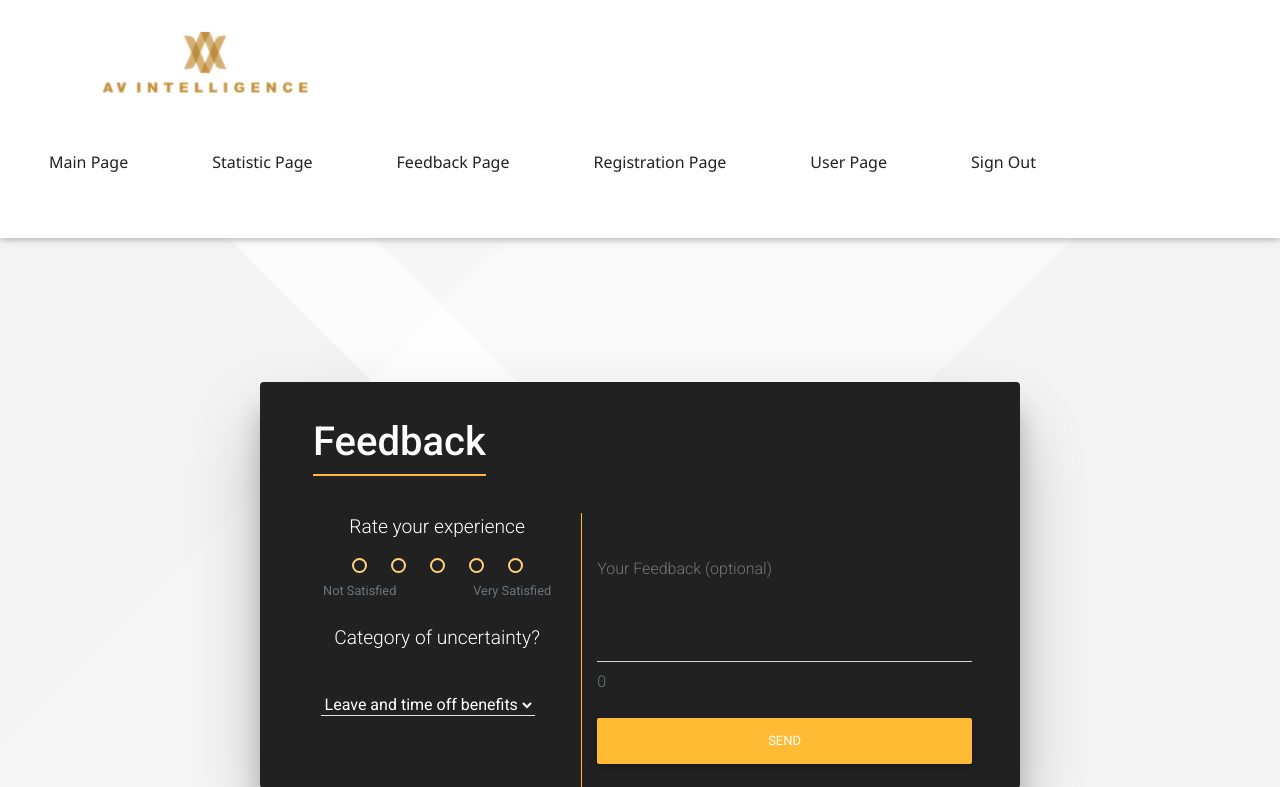
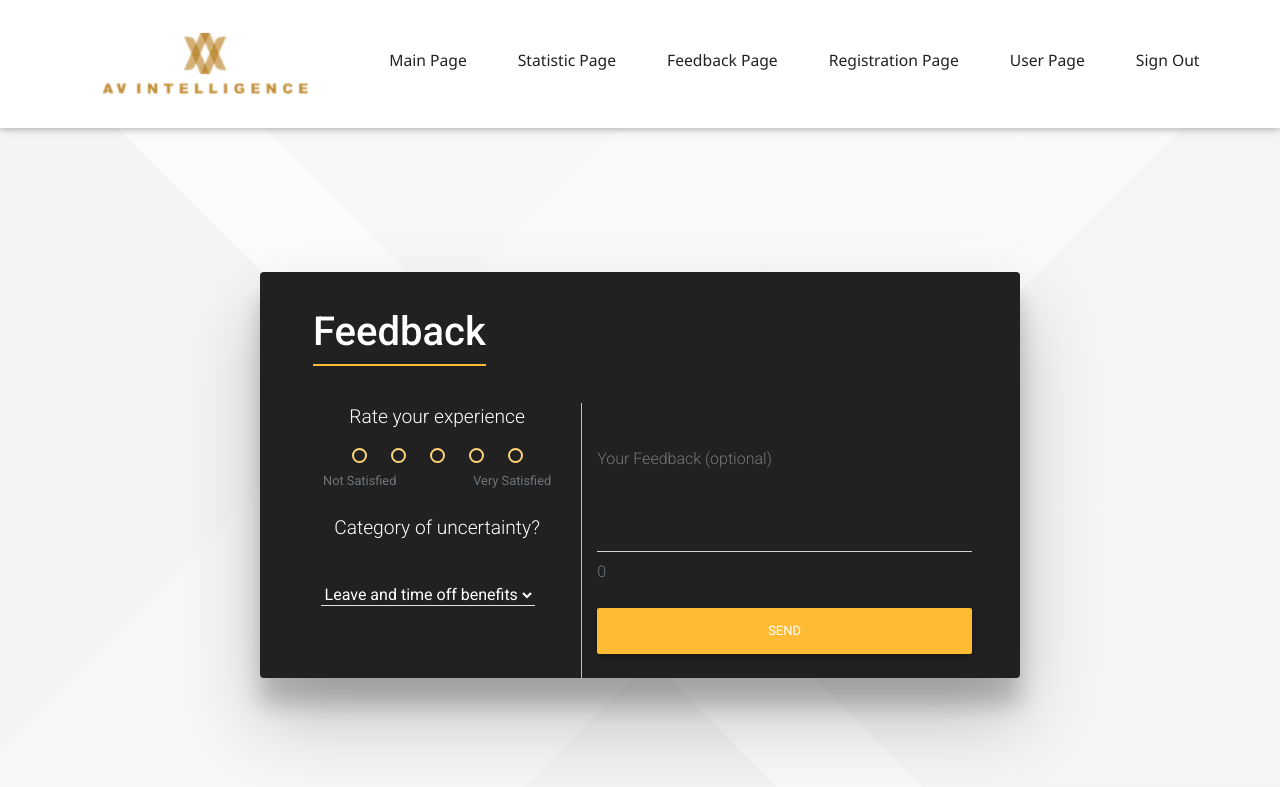
Before and after one commit to Lossody/FYP_UIUXP, a Flask app: page /feedback in a window 1280 px wide. Shown: the top 787 px of the page. After the commit the page ends 757 px from the top, so only its background shows below. Run offline with Flask 2, Linux system fonts and the light colour scheme; the visitor is signed in with stand-in values (Sample User, id 1); some libraries are stand-ins or nearby versions.

Commit message:
nav bar fix 2

```diff
--- a/application/static/css/feedback.css
+++ b/application/static/css/feedback.css
@@ -128,7 +128,7 @@ body {
 
 
 .h6, h6 {
-  font-size: 1rem !important;
+  font-size: 0.98rem !important;
   font-family: Segoe UI !important;
 }
 
@@ -148,3 +148,9 @@ h1, h2, h3, h4, h5, h6 {
   flex-direction: row !important;
   margin-top: 5px !important;
 }
+
+li a {
+  text-align: center!important;
+  padding: 38px 1.5px!important;
+  height: 100px!important;
+}
```
